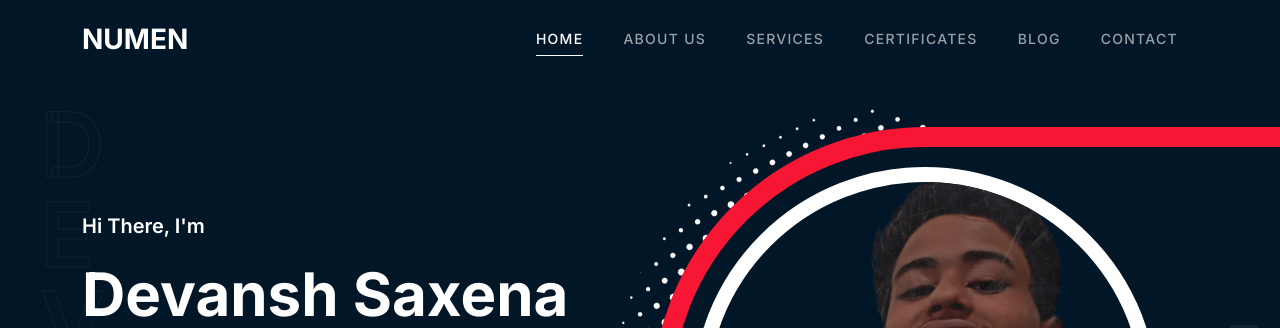
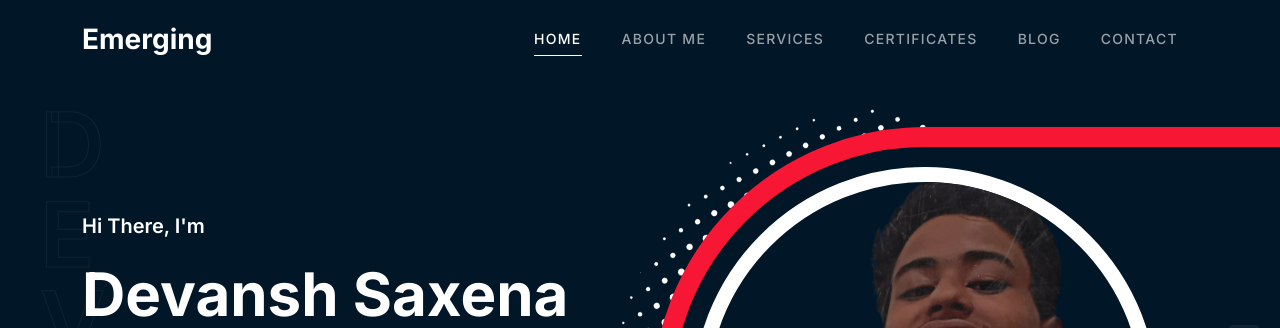
Before and after one commit to DEVANSHSAXENAMAIN/portfolio, a plain HTML site: page index.html in a window 1280 px wide. Shown: the top 328 px of the page. Drawn offline with nearby package versions, Linux system fonts and the light colour scheme; a script that the page names is missing.

Commit message:
Update index.html

```diff
--- a/index.html
+++ b/index.html
@@ -29,7 +29,7 @@
         <nav class="navbar header-nav header-white header-transparent navbar-expand-lg one-page-nav">
             <div class="container">
                 <!-- Brand -->
-                <a class="navbar-brand" href="#">NUMEN<span></span></a>
+                <a class="navbar-brand" href="#">Emerging<span></span></a>
                 <!-- / -->
                 <!-- Mobile Toggle -->
                 <button class="navbar-toggler" type="button" data-bs-toggle="collapse" data-bs-target="#navbar-collapse-toggle" aria-controls="navbar-collapse-toggle" aria-expanded="false" aria-label="Toggle navigation">
@@ -42,7 +42,7 @@
                 <div class="collapse navbar-collapse justify-content-end" id="navbar-collapse-toggle">
                     <ul class="navbar-nav ml-auto">
                         <li><a class="nav-link" data-scroll-nav="0" href="#home"><span>Home</span></a></li>
-                        <li><a class="nav-link" data-scroll-nav="1" href="#about"><span>About Us</span></a></li>
+                        <li><a class="nav-link" data-scroll-nav="1" href="#about"><span>About Me</span></a></li>
                         <li><a class="nav-link" data-scroll-nav="2" href="#services"><span>Services</span></a></li>
                         <li><a class="nav-link" data-scroll-nav="3" href="#work"><span>Certificates</span></a></li>
                         <li><a class="nav-link" data-scroll-nav="4" href="#blog"><span>Blog</span></a></li>
```
